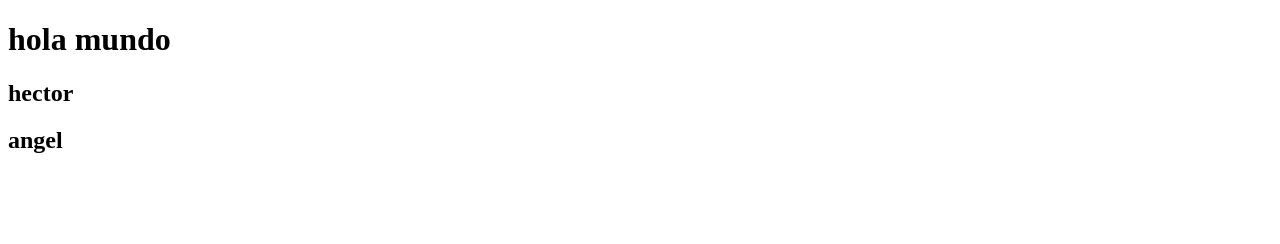
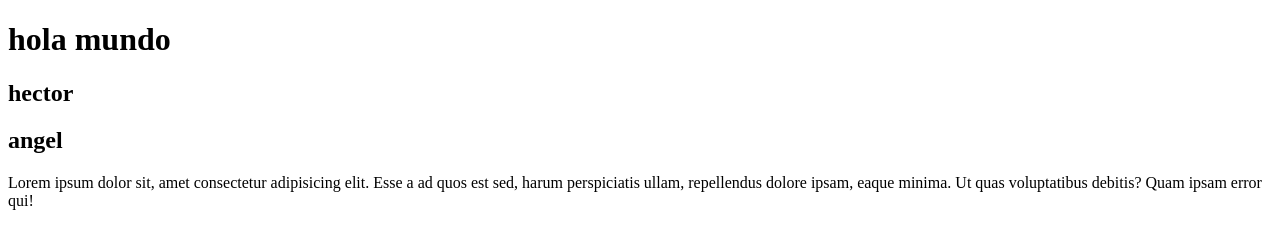
Before and after one commit to angeldavidp/proyecto-primero, a plain HTML site: page index.html in a window 1280 px wide. Drawn offline with Linux system fonts and the light colour scheme.

Commit message:
Se agrego un parrafo

```diff
--- a/index.html
+++ b/index.html
@@ -10,6 +10,7 @@
 <h1>hola mundo</h1>
 <h2> hector</h2>
 <h2>angel</h2>
+<p>Lorem ipsum dolor sit, amet consectetur adipisicing elit. Esse a ad quos est sed, harum perspiciatis ullam, repellendus dolore ipsam, eaque minima. Ut quas voluptatibus debitis? Quam ipsam error qui!</p>
 
 </body>
 </html>
```
